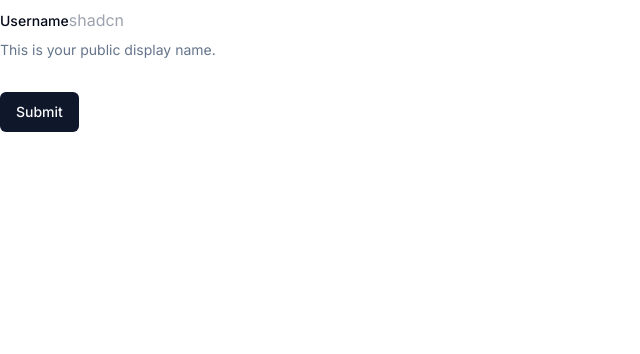
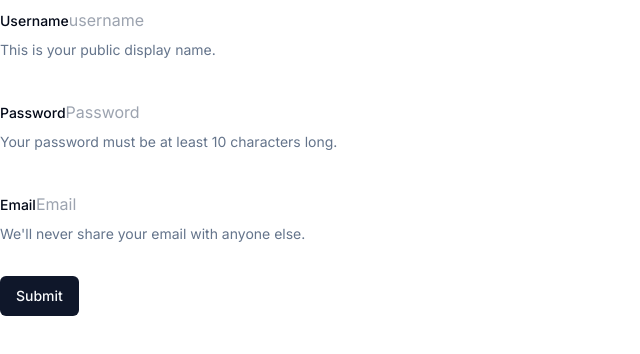
Before and after one commit to shrithan1/baby-dev-1, a Next.js app: page / in a window 1280 px wide. Shown: the top 354 px of the page, without its empty margins (0-640 px from the left). Built offline with nearby package versions, Linux system fonts and the light colour scheme.

Commit message:
added password and email validation

```diff
--- a/app/page.tsx
+++ b/app/page.tsx
@@ -20,6 +20,12 @@ const formSchema = z.object({
   username: z.string().min(2, {
     message: "Username must be at least 2 characters.",
   }),
+  password: z.string().min(10, {
+    message: "Password must be at least 10 characters.",
+  }),
+  email: z.string().email({
+    message: "Email must be a valid address.",
+  }),
 });
 
 export default function ProfileForm() {
@@ -27,6 +33,8 @@ export default function ProfileForm() {
     resolver: zodResolver(formSchema),
     defaultValues: {
       username: "",
+      password: "",
+      email: "",
     },
   });
   function onSubmit(values: z.infer<typeof formSchema>) {
@@ -43,10 +51,42 @@ export default function ProfileForm() {
             <FormItem>
               <FormLabel>Username</FormLabel>
               <FormControl>
-                <Input placeholder="shadcn" {...field} />
+                <Input placeholder="username" {...field} />
               </FormControl>
               <FormDescription>
                 This is your public display name.
+              </FormDescription>
+              <FormMessage />
+            </FormItem>
+          )}
+        />
+        <FormField
+          control={form.control}
+          name="password"
+          render={({ field }) => (
+            <FormItem>
+              <FormLabel>Password</FormLabel>
+              <FormControl>
+                <Input type="password" placeholder="Password" {...field} />
+              </FormControl>
+              <FormDescription>
+                Your password must be at least 10 characters long.
+              </FormDescription>
+              <FormMessage />
+            </FormItem>
+          )}
+        />
+        <FormField
+          control={form.control}
+          name="email"
+          render={({ field }) => (
+            <FormItem>
+              <FormLabel>Email</FormLabel>
+              <FormControl>
+                <Input type="email" placeholder="Email" {...field} />
+              </FormControl>
+              <FormDescription>
+                We'll never share your email with anyone else.
               </FormDescription>
               <FormMessage />
             </FormItem>
```
